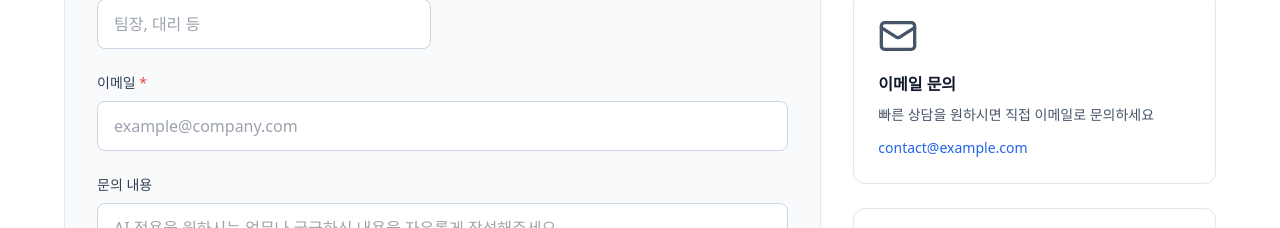
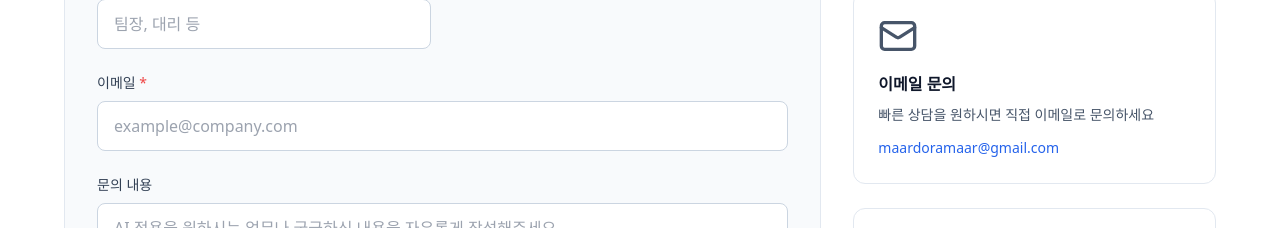
Before and after one commit to doramaarxxx/ai-automation-landingpage, a React (Vite) app: page / in a window 1280 px wide. Shown: the part 3880-4108 px from the top of the page. Built offline with nearby package versions, Linux system fonts and the light colour scheme.

Commit message:
Updated ContactSection.tsx

```diff
--- a/src/components/ContactSection.tsx
+++ b/src/components/ContactSection.tsx
@@ -39,10 +39,10 @@ export default function ContactSection() {
                 빠른 상담을 원하시면 직접 이메일로 문의하세요
               </p>
               <a
-                href="mailto:contact@example.com"
+                href="mailto:maardoramaar@gmail.com"
                 className="text-sm text-blue-600 hover:text-blue-700 font-medium"
               >
-                contact@example.com
+                maardoramaar@gmail.com
               </a>
             </div>
 
```
